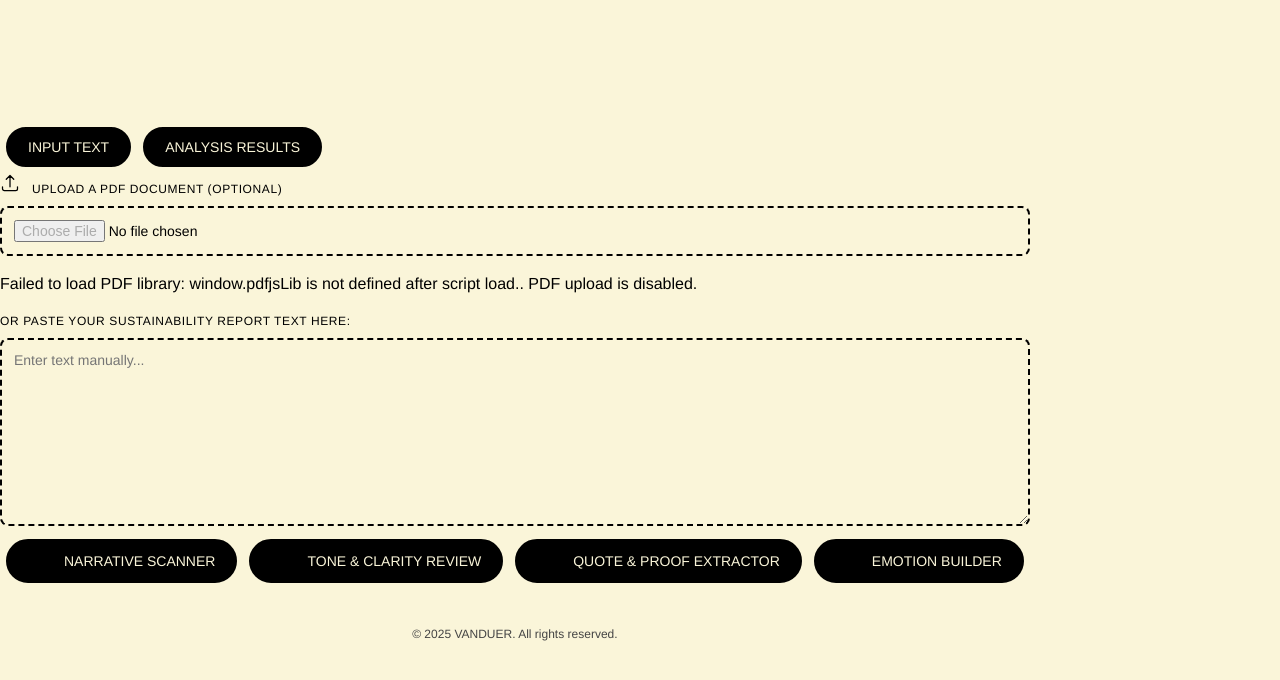
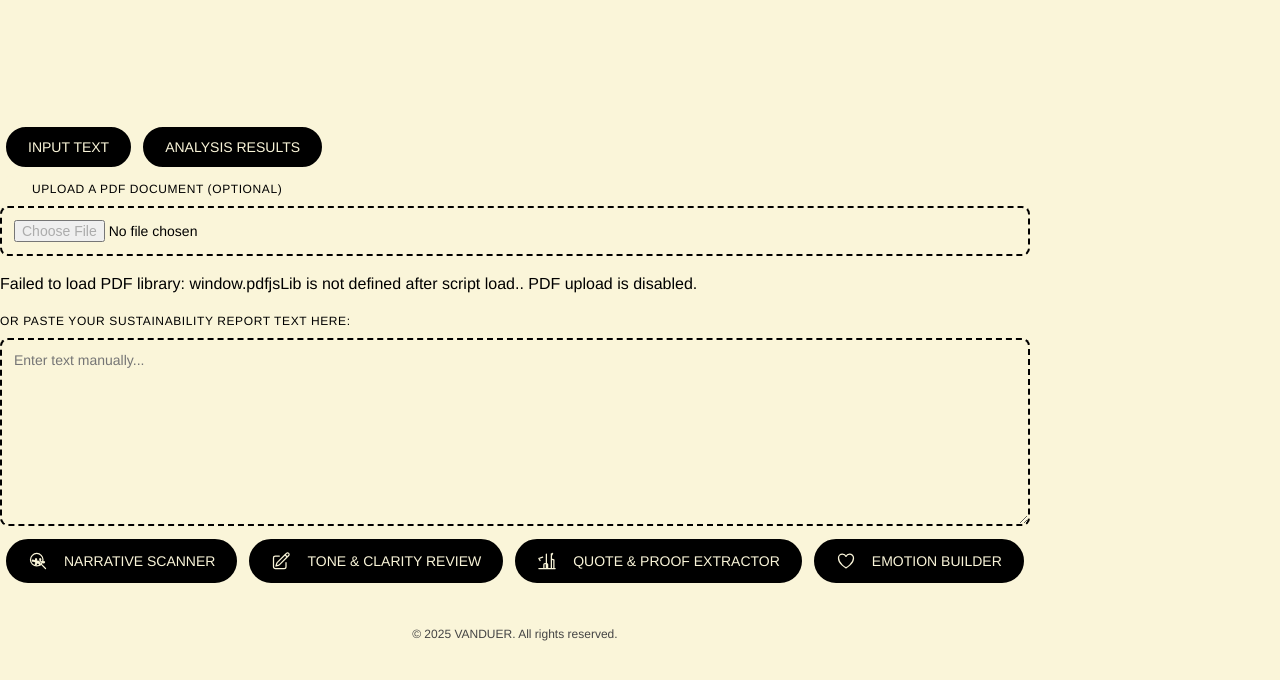
Before and after one commit to popdistortion/vanduer-impact-lab, a React (Vite) app: page / in a window 1280 px wide. Shown: the top 680 px of the page. Built offline with nearby package versions, Linux system fonts and the light colour scheme.

Commit message:
Update App.css

```diff
--- a/src/App.css
+++ b/src/App.css
@@ -77,6 +77,11 @@ svg {
   width: 20px;
   height: 20px;
   margin-right: 8px;
+  stroke: #FAF5D9; /* light icon on dark button */
+}
+
+/* On button hover, icons turn black */
+button:hover svg {
   stroke: #000;
 }
 
```
